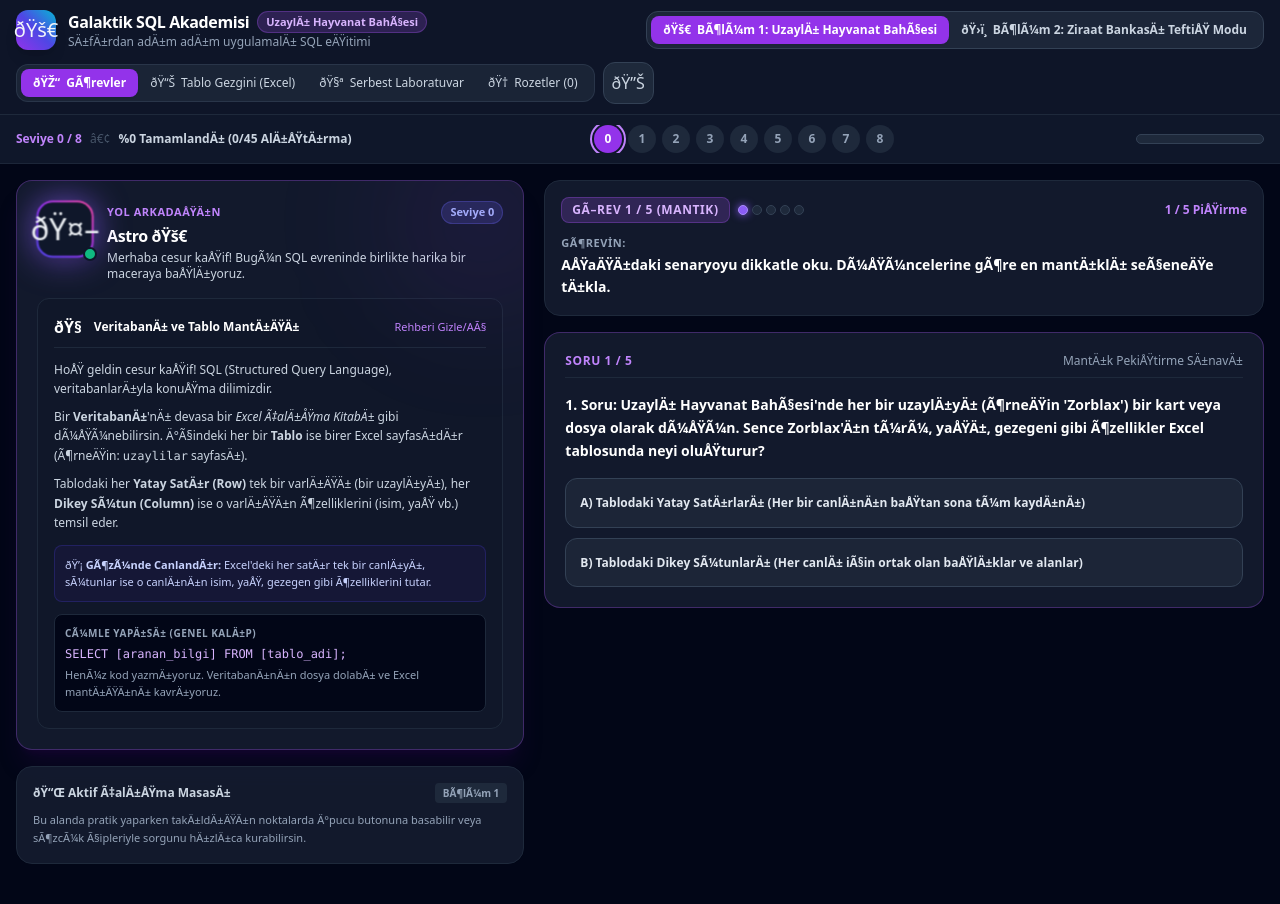
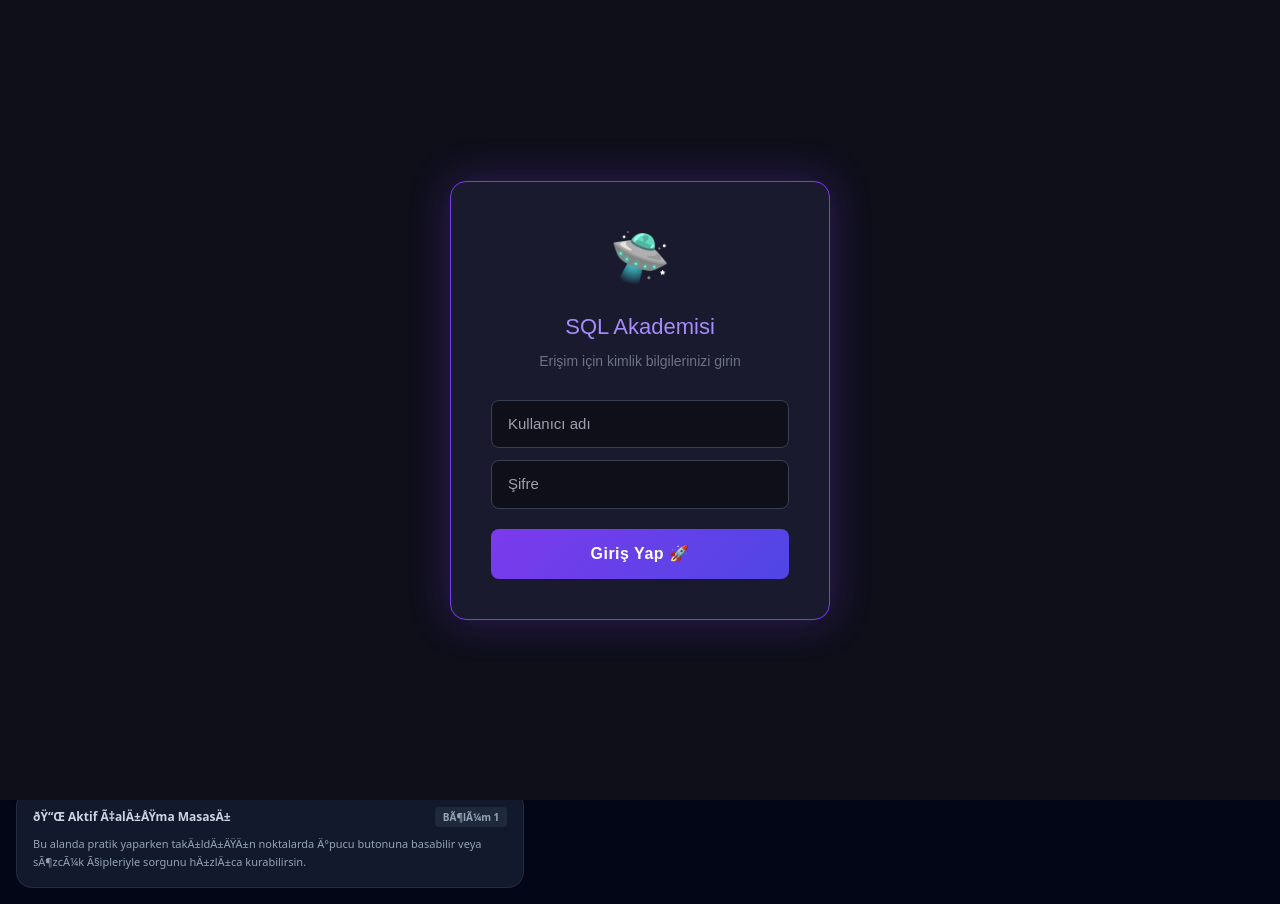
Before and after one commit to mrseneca-q/sql-ogrenme, a plain HTML site: page index.html in a window 1280 px wide. Before the commit the page ends 880 px from the top, so only its background shows below. Drawn offline with nearby package versions, Linux system fonts and the light colour scheme.

Commit message:
Fix encoding and add password protection

```diff
--- a/index.html
+++ b/index.html
@@ -1,4 +1,4 @@
-<!DOCTYPE html>
+!DOCTYPE html>
 <html lang="tr" class="dark">
 <head>
   <meta charset="UTF-8">
@@ -55,6 +55,36 @@
   </style>
 </head>
 <body class="min-h-screen flex flex-col bg-slate-950 text-slate-100 antialiased selection:bg-purple-600 selection:text-white">
+<div id="login-overlay" style="position:fixed;top:0;left:0;width:100%;height:100%;background:#0f0f1a;z-index:99999;display:flex;align-items:center;justify-content:center;font-family:sans-serif;">
+  <div style="background:#1a1a2e;border:1px solid #7c3aed;border-radius:16px;padding:40px;max-width:380px;width:90%;text-align:center;box-shadow:0 0 40px rgba(124,58,237,0.3);">
+    <div style="font-size:48px;margin-bottom:16px;">🛸</div>
+    <h2 style="color:#a78bfa;margin:0 0 8px;font-size:22px;">SQL Akademisi</h2>
+    <p style="color:#6b7280;font-size:14px;margin:0 0 28px;">Erişim için kimlik bilgilerinizi girin</p>
+    <input id="login-user" type="text" placeholder="Kullanıcı adı" style="width:100%;box-sizing:border-box;padding:12px 16px;margin-bottom:12px;background:#0f0f1a;border:1px solid #374151;border-radius:8px;color:#e5e7eb;font-size:15px;outline:none;" />
+    <input id="login-pass" type="password" placeholder="Şifre" style="width:100%;box-sizing:border-box;padding:12px 16px;margin-bottom:20px;background:#0f0f1a;border:1px solid #374151;border-radius:8px;color:#e5e7eb;font-size:15px;outline:none;" />
+    <div id="login-err" style="color:#ef4444;font-size:13px;margin-bottom:12px;display:none;">❌ Hatalı kullanıcı adı veya şifre</div>
+    <button onclick="checkLogin()" style="width:100%;padding:13px;background:linear-gradient(135deg,#7c3aed,#4f46e5);border:none;border-radius:8px;color:white;font-size:16px;font-weight:600;cursor:pointer;letter-spacing:0.5px;">Giriş Yap 🚀</button>
+  </div>
+</div>
+<script>
+(function(){
+  var s=sessionStorage.getItem('sqlauth');
+  if(s==='ok'){document.getElementById('login-overlay').style.display='none';}
+  document.getElementById('login-pass').addEventListener('keydown',function(e){if(e.key==='Enter')checkLogin();});
+  document.getElementById('login-user').addEventListener('keydown',function(e){if(e.key==='Enter')checkLogin();});
+})();
+function checkLogin(){
+  var u=document.getElementById('login-user').value.trim();
+  var p=document.getElementById('login-pass').value.trim();
+  if(u==='personel'&&p==='gs2attimacbitti'){
+    sessionStorage.setItem('sqlauth','ok');
+    document.getElementById('login-overlay').style.display='none';
+  } else {
+    document.getElementById('login-err').style.display='block';
+    document.getElementById('login-pass').value='';
+  }
+}
+</script>
 
   <!-- Confetti Canvas -->
   <canvas id="confettiCanvas" class="fixed inset-0 pointer-events-none z-50"></canvas>
```
